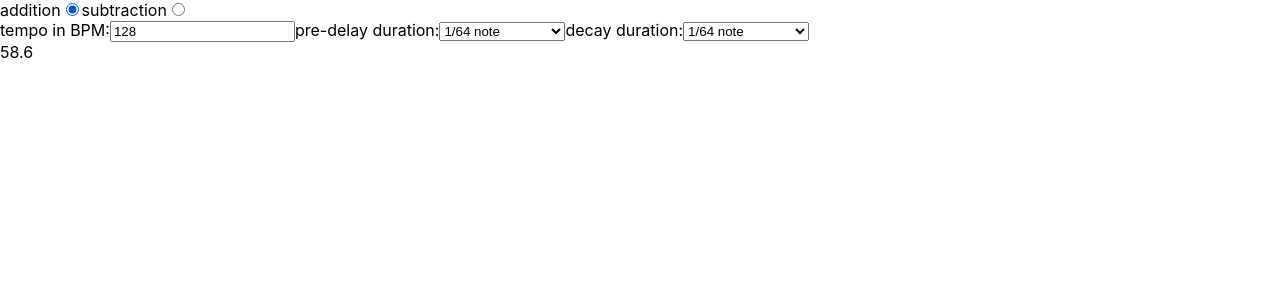
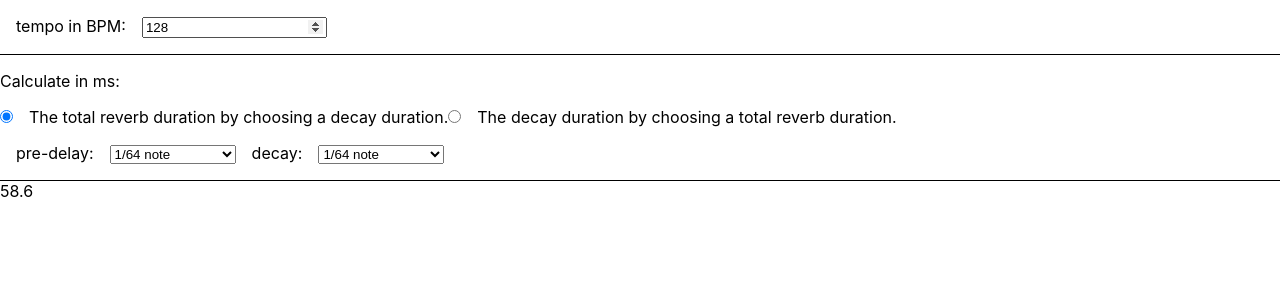
Before and after one commit to markuskreukniet/music-calculators, a React (Create React App) app in the folder React/music-calculators/: page / in a window 1280 px wide. Shown: the top 300 px of the page. Built offline with nearby package versions, Linux system fonts and the light colour scheme.

Commit message:
refactor + added styles

```diff
--- a/React/music-calculators/src/components/DurationResultChoice.js
+++ b/React/music-calculators/src/components/DurationResultChoice.js
@@ -28,12 +28,11 @@ class DurationResultChoice extends React.Component {
   render() {
     const radio = "radio";
     const name = "group";
-    const subtraction = "subtraction";
 
     return (
       <div>
+        <p>Calculate in ms:</p>
         <label>
-          {this.addition}
           <input
             type={radio}
             name={name}
@@ -41,15 +40,16 @@ class DurationResultChoice extends React.Component {
             onChange={this.handleChange}
             defaultChecked // should be defaultChecked not checked
           />
+          The total reverb duration by choosing a decay duration.
         </label>
         <label>
-          {subtraction}
           <input
             type={radio}
             name={name}
-            value={subtraction}
+            value="subtraction"
             onChange={this.handleChange}
           />
+          The decay duration by choosing a total reverb duration.
         </label>
       </div>
     );
--- a/React/music-calculators/src/components/LabeledNumberInput.js
+++ b/React/music-calculators/src/components/LabeledNumberInput.js
@@ -14,7 +14,7 @@ class LabeledNumberInput extends React.Component {
 
   render() {
     return (
-      <label>
+      <label className={"rowWithPaddingAndBorder"}>
         {this.props.labelText}
         <NumberInput
           name={this.props.name}
--- a/React/music-calculators/src/components/LabeledSelectDuration.js
+++ b/React/music-calculators/src/components/LabeledSelectDuration.js
@@ -14,7 +14,7 @@ class LabeledSelectDuration extends React.Component {
 
   render() {
     return (
-      <label>
+      <label className={this.props.class}>
         {this.props.labelText}
         <SelectDuration
           name={this.props.name}
--- a/React/music-calculators/src/components/ReverbCalculatorApp.js
+++ b/React/music-calculators/src/components/ReverbCalculatorApp.js
@@ -8,13 +8,17 @@ class ReverbCalculatorApp extends React.Component {
   constructor(props) {
     super(props);
 
-    this.properties = this.determineProperties();
+    this.tempo = "tempo";
+    this.preDelay = "preDelay";
+    this.secondValue = "decay";
 
-    for (let p of this.properties) {
-      this.state = {
-        [p.name]: "",
-      };
-    }
+    const emptyString = "";
+
+    this.state = {
+      [this.tempo]: emptyString,
+      [this.preDelay]: emptyString,
+      [this.secondValue]: emptyString,
+    };
 
     this.handleChange = this.handleChange.bind(this);
   }
@@ -25,71 +29,45 @@ class ReverbCalculatorApp extends React.Component {
     });
   }
 
-  determineProperties() {
-    let properties = [
-      { labelText: "tempo in BPM:", element: "input", defaultValue: "128" },
-      {
-        labelText: "pre-delay duration:",
-        element: "select",
-        defaultValue: "1/64 note",
-      },
-      {
-        labelText: "decay duration:",
-        element: "select",
-        defaultValue: "1/64 note",
-      },
-    ];
+  render() {
+    const tempoLabelText = "tempo in BPM:";
+    const preDelayLabelText = "pre-delay:";
+    const secondValueLabelText = "decay:";
 
-    for (let p of properties) {
-      const s = " duration:";
-
-      p.name = p.labelText.includes(s)
-        ? p.labelText.replace(s, "")
-        : p.labelText.replace(":", "");
-    }
-
-    return properties;
-  }
-
-  render() {
-    const childs = this.properties.map((p) => {
-      switch (p.element) {
-        case "input":
-          return (
-            <LabeledNumberInput
-              key={p.name}
-              labelText={p.labelText}
-              defaultValue={p.defaultValue}
-              name={p.name}
-              onChange={(e) => this.handleChange(p.name, e)}
-            />
-          );
-        case "select":
-          return (
-            <LabeledSelectDuration
-              key={p.name}
-              labelText={p.labelText}
-              defaultValue={p.defaultValue}
-              name={p.name}
-              onChange={(e) => this.handleChange(p.name, e)}
-            />
-          );
-        default:
-          return null;
-      }
-    });
+    const defaultValueTempo = "128";
+    const defaultValueSelect = "1/64 note";
 
     return (
       <div>
+        <LabeledNumberInput
+          labelText={tempoLabelText}
+          defaultValue={defaultValueTempo}
+          name={this.tempo}
+          onChange={(e) => this.handleChange(this.tempo, e)}
+        />
         <DurationResultChoice
           onChange={(e) => this.handleChange("durationResult", e)}
         />
-        {childs}
+        <div className={"rowWithPaddingAndBorder"}>
+          <LabeledSelectDuration
+            labelText={preDelayLabelText}
+            defaultValue={defaultValueSelect}
+            name={this.preDelay}
+            class={"margin-right"}
+            onChange={(e) => this.handleChange(this.preDelay, e)}
+          />
+          <LabeledSelectDuration
+            labelText={secondValueLabelText}
+            defaultValue={defaultValueSelect}
+            name={this.secondValue}
+            onChange={(e) => this.handleChange(this.secondValue, e)}
+          />
+        </div>
         <ReverbCalculator
           arithmeticOperation={this.state.durationResult}
-          tempo={this.state["tempo in BPM"]}
-          preDelay={this.state["pre-delay"]}
-          decay={this.state.decay}
+          tempo={this.state[this.tempo]}
+          preDelay={this.state[this.preDelay]}
+          decay={this.state[this.secondValue]}
         />
       </div>
     );
--- a/React/music-calculators/src/components/SelectDuration.js
+++ b/React/music-calculators/src/components/SelectDuration.js
@@ -59,7 +59,7 @@ class SelectDuration extends React.Component {
   }
 
   render() {
-    const childs = this.durations.map((d) => (
+    const options = this.durations.map((d) => (
       <option key={d} value={d}>
         {d}
       </option>
@@ -71,7 +71,7 @@ class SelectDuration extends React.Component {
         value={this.value}
         onChange={this.handleChange}
       >
-        {childs}
+        {options}
       </select>
     );
   }
--- a/React/music-calculators/src/index.css
+++ b/React/music-calculators/src/index.css
@@ -7,7 +7,20 @@ body {
   -moz-osx-font-smoothing: grayscale;
 }
 
-code {
-  font-family: source-code-pro, Menlo, Monaco, Consolas, 'Courier New',
-    monospace;
+input[type=radio] {
+  margin: 0 1rem 0 0;
 }
+
+input[type=number], select {
+  margin-left: 1rem;
+}
+
+.margin-right {
+  margin-right: 1rem;
+}
+
+.rowWithPaddingAndBorder {
+  display: block;
+  padding: 1rem;
+  border-bottom: solid 1px black;
+}
```
